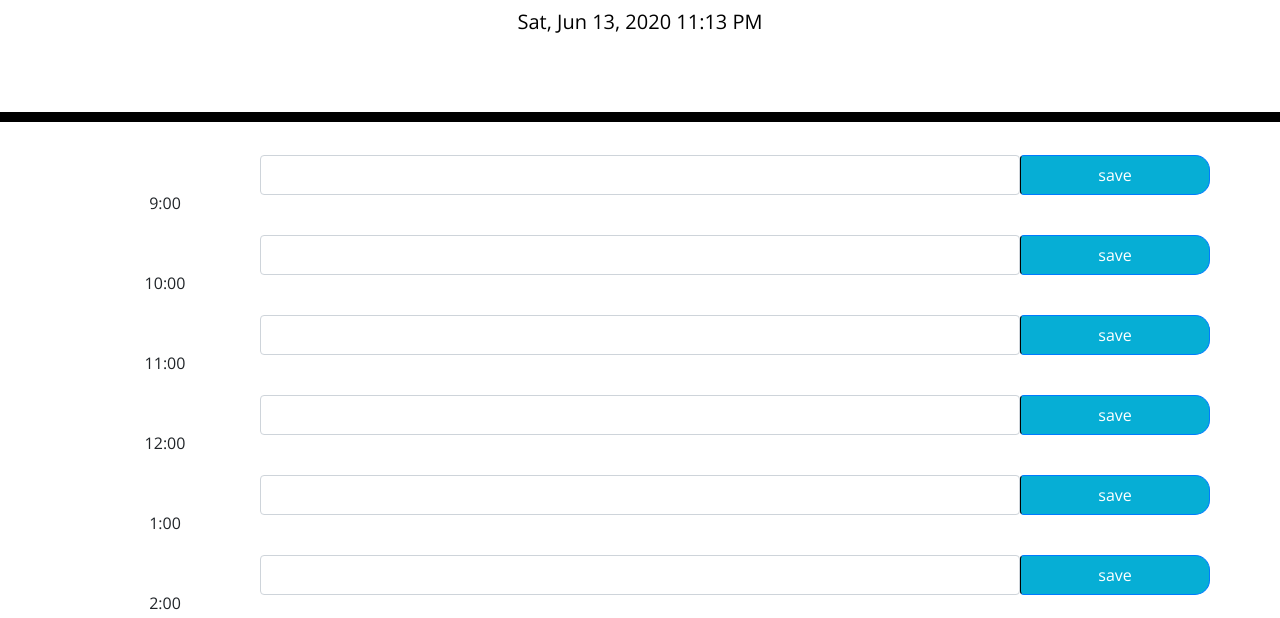
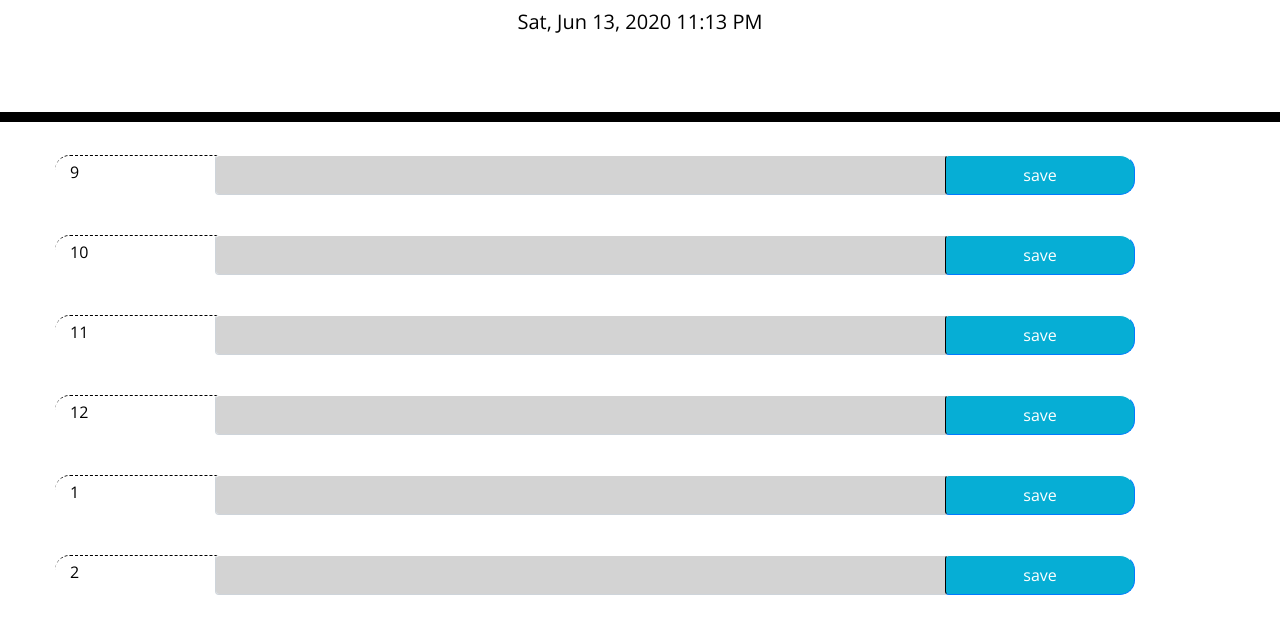
Before and after one commit to imartinez0753/Calendar, a plain HTML site: page starter-files/index.html in a window 1280 px wide. Shown: the part 182-800 px from the top of the page. Drawn offline with nearby package versions, Linux system fonts and the light colour scheme.

Commit message:
got jquery dynamically making rows

```diff
--- a/starter-files/assets/js/script.js
+++ b/starter-files/assets/js/script.js
@@ -18,20 +18,37 @@
 var timeEl = document.getElementById("nine");
 var nine = $("#nine").val();
 console.log(nine);
-console.log(document.getElementById("nine").value);
-
+// console.log(document.getElementById("nine").value);
+console.log;
 // console.log(timeEl.innerText);
 
 console.log($("#nine").val());
 console.log($("#nine").attr("data-value"));
+console.log($("data-value"));
 
 var times = [9, 10, 11, 12, 1, 2, 3, 4, 5];
+
 for (var i = 0; i < times.length; i++) {
-	var newRow = $("<div>");
-	newRow.addClass("time-block col-sm-2 text-center pt-2");
-	newRow.attr("data-value", times[i]);
-	newRow.text("times[i]");
-	newRow.append("#row");
+	// var newRow = $("<div>");
+	// newRow.addClass("time-block col-sm-2 text-center pt-2");
+	// newRow.attr("data-value", times[i]);
+	// newRow.text("this is the time " + times[i]);
+	// $("newDiv").append(newRow);
+	var timeEl = $("<div>");
+	timeEl.text(times[i]);
+	timeEl.attr("data-value", times[i]);
+	timeEl.addClass("time-block hour col-sm-2 text-center pt-2 row");
+	var textInput = $("<textarea>");
+	textInput.addClass("h-50 form-control col-sm-8 past row");
+	textInput.attr("id", "exampleFormControlTextarea1");
+	textInput.attr("rows", "1");
+	var saveBtn = $("<button>");
+	saveBtn.text("save");
+	saveBtn.attr("button");
+	saveBtn.addClass("h-50 btn btn-primary col-sm-2 saveBtn text-wrap row");
+
+	$("#newDiv").append(timeEl, textInput, saveBtn);
+	console.log("data-value");
 }
 
 //need to make a div class=container and div=row
--- a/starter-files/index.html
+++ b/starter-files/index.html
@@ -30,15 +30,11 @@
 		</header>
 		<!-- Timeblocks go here  -->
 
-		<!-- <div class="conatiner">
-			<div class="row" id="row"></div>
-		</div> -->
-
 		<div class="container">
-			<div class="row">
-				<div
+			<div id="newDiv" class="row">
+				<!-- <div
 					id="nine"
-					class="time-block col-sm-2 text-center pt-2"
+					class="time-block col-sm-2 text-center pt-2 text-wrap"
 					data-value="9"
 				>
 					9:00
@@ -60,7 +56,10 @@
 		</div>
 		<div class="container">
 			<div class="row">
-				<div class="time-block col-sm-2 text-center pt-2" data-value="10">
+				<div
+					class="time-block col-sm-2 text-center pt-2 text-wrap"
+					data-value="10"
+				>
 					10:00
 				</div>
 
@@ -80,7 +79,10 @@
 		</div>
 		<div class="container">
 			<div class="row">
-				<div class="time-block col-sm-2 text-center pt-2" data-value="11">
+				<div
+					class="time-block col-sm-2 text-center pt-2 text-wrap"
+					data-value="11"
+				>
 					11:00
 				</div>
 
@@ -100,7 +102,10 @@
 		</div>
 		<div class="container">
 			<div class="row">
-				<div class="time-block col-sm-2 text-center pt-2" data-value="12">
+				<div
+					class="time-block col-sm-2 text-center pt-2 text-wrap"
+					data-value="12"
+				>
 					12:00
 				</div>
 
@@ -121,7 +126,7 @@
 		<div class="container">
 			<div class="row">
 				<div
-					class="time-block col-sm-2 text-center pt-2"
+					class="time-block col-sm-2 text-center pt-2 text-wrap"
 					datat-
 					datat-value="13"
 				>
@@ -144,7 +149,10 @@
 		</div>
 		<div class="container">
 			<div class="row">
-				<div class="time-block col-sm-2 text-center pt-2" data-value="14">
+				<div
+					class="time-block col-sm-2 text-center pt-2 text-wrap"
+					data-value="14"
+				>
 					2:00
 				</div>
 
@@ -164,7 +172,10 @@
 		</div>
 		<div class="container">
 			<div class="row">
-				<div class="time-block col-sm-2 text-center pt-2" data-value="15">
+				<div
+					class="time-block col-sm-2 text-center pt-2 text-wrap"
+					data-value="15"
+				>
 					3:00
 				</div>
 
@@ -184,7 +195,10 @@
 		</div>
 		<div class="container">
 			<div class="row">
-				<div class="time-block col-sm-2 text-center pt-2" data-value="16">
+				<div
+					class="time-block col-sm-2 text-center pt-2 text-wrap"
+					data-value="16"
+				>
 					4:00
 				</div>
 
@@ -204,7 +218,10 @@
 		</div>
 		<div class="container">
 			<div class="row">
-				<div class="time-block col-sm-2 text-center pt-2" data-value="17">
+				<div
+					class="time-block col-sm-2 text-center pt-2 text-wrap"
+					data-value="17"
+				>
 					5:00
 				</div>
 
@@ -219,7 +236,7 @@
 					class="h-50 btn btn-primary col-sm-2 saveBtn text-wrap"
 				>
 					save
-				</button>
+				</button> -->
 			</div>
 		</div>
 
```
